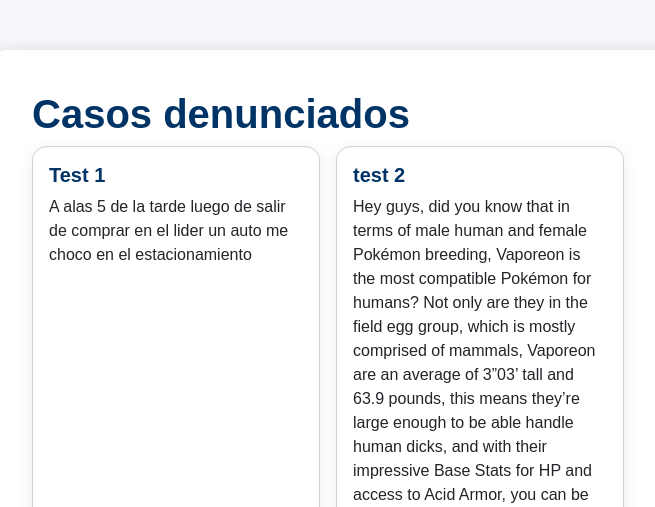
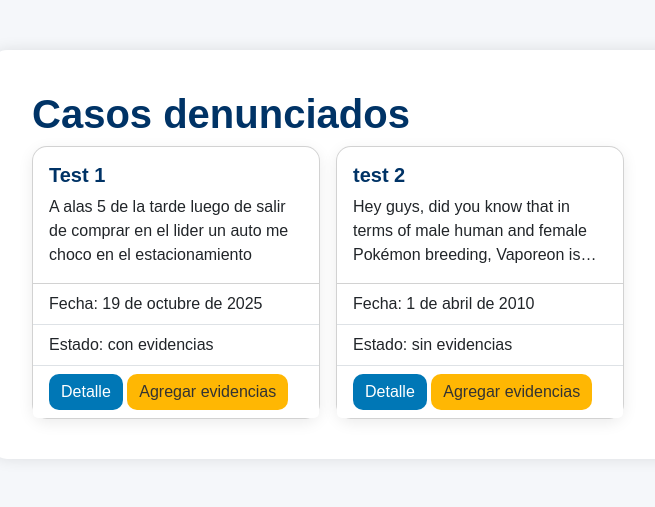
Before and after one commit to Sharpor1/Proyecto-cliente-siniestro, a Django app: page / in a window 1280 px wide. Shown: the part 59-566 px from the top of the page, without its empty margins (78-733 px from the left). After the commit the page ends 478 px from the top, so only its background shows below. Run offline with Django 5.2, Linux system fonts and the light colour scheme; a user stored in the database is signed in; data comes from the database, SQL or seed files in the repository; both versions use the stored data as it was after the commit.

Commit message:
class="card-text descripcion-corta"

```diff
--- a/Siniestro/ClienteSiniestro/static/css/styles.css
+++ b/Siniestro/ClienteSiniestro/static/css/styles.css
@@ -118,6 +118,17 @@ form button[type="submit"]:hover {
 /* ===============================
    TARJETAS DE SINIESTROS
 ================================== */
+.descripcion-corta {
+  display: -webkit-box;
+  -webkit-line-clamp: 3;      /* número de líneas visibles */
+  line-clamp: 3;              /* estándar para compatibilidad */
+  -webkit-box-orient: vertical;
+  overflow: hidden;
+  text-overflow: ellipsis;
+  max-height: 4.5em;          /* controla altura según el tamaño de fuente */
+  line-height: 1.5em;
+}
+
 .card {
   border-radius: 15px;
   box-shadow: 0 4px 15px rgba(0, 0, 0, 0.08);
--- a/Siniestro/ClienteSiniestro/templates/ClienteSiniestro/sin_view.html
+++ b/Siniestro/ClienteSiniestro/templates/ClienteSiniestro/sin_view.html
@@ -8,7 +8,7 @@
     <div class="card" style="width: 18rem;">
         <div class="card-body">
             <h5 class="card-title">{{ s.asunto }}</h5>
-            <p class="card-text">{{ s.descripcion }}</p>
+            <p class="card-text descripcion-corta">{{ s.descripcion }}</p>
         </div>
         <ul class="list-group list-group-flush">
             <li class="list-group-item">Fecha: {{ s.fecha }}</li>
```
Also changed, not shown: Siniestro/db.sqlite3, Siniestro/media/Cliente/imagen_2025-10-09_150546939.png (added), Siniestro/media/Cliente/imagen_2025-10-09_150604634.png (added), Siniestro/media/Cliente/imagen_2025-10-09_150648899.png (added).
